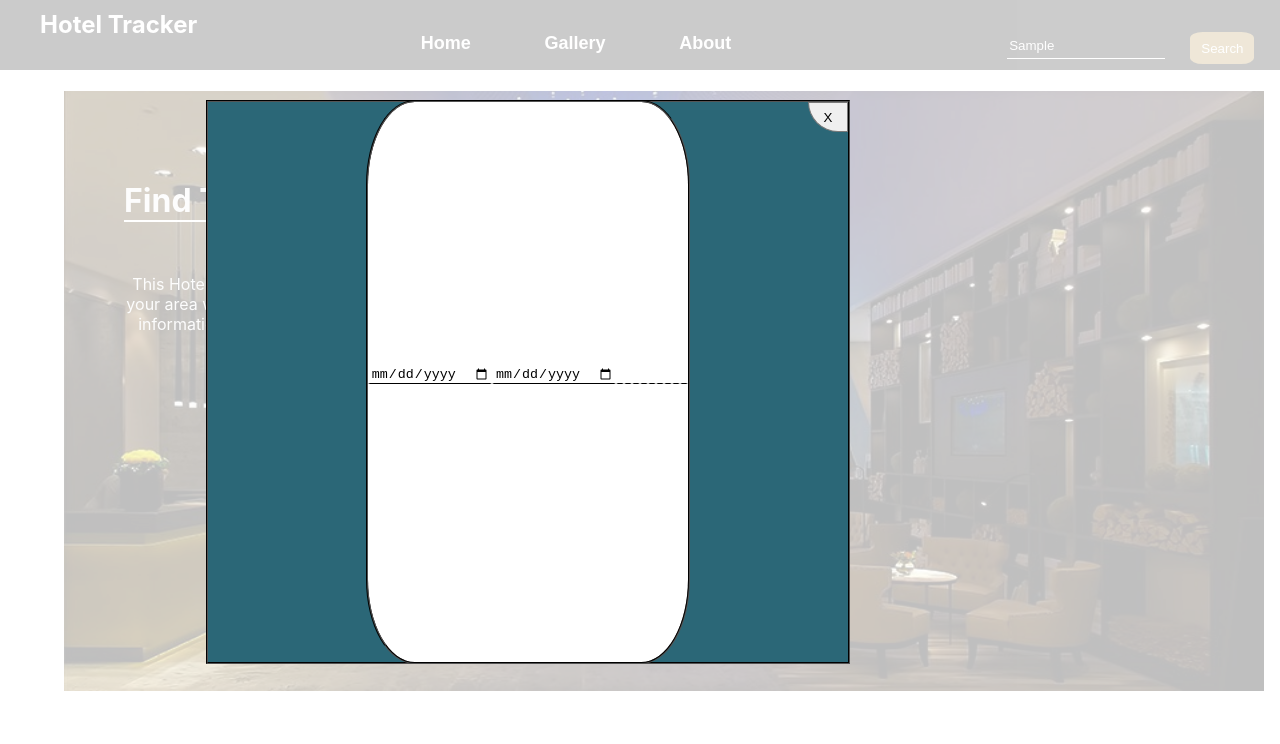
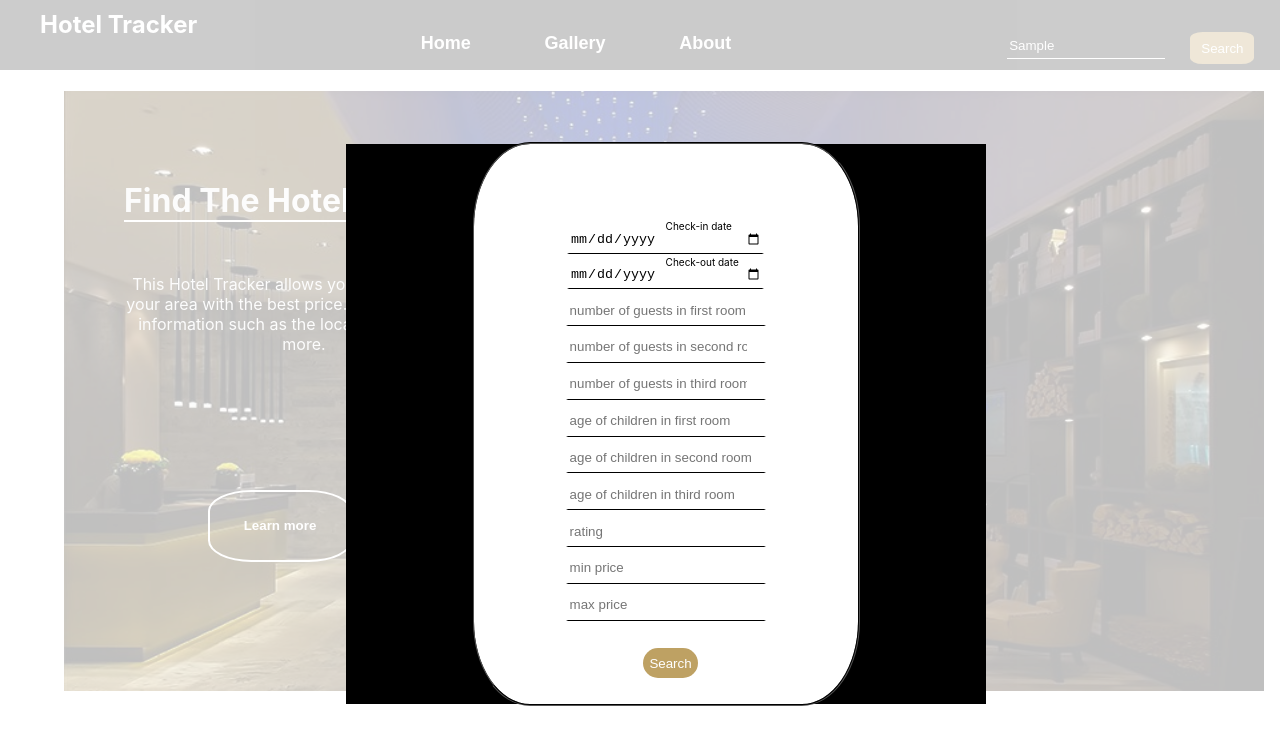
Before and after one commit to JustBecerra/HotelApp, a React (Create React App) app in the folder client/: page / in a window 1280 px wide. Both pictures are taken after typing "Sample" into the empty fields and a click on the button "Search". Shown: the top 744 px of the page. Built offline with nearby package versions, Linux system fonts and the light colour scheme; no server answers.

Commit message:
reestructuracion modal

```diff
--- /dev/null
+++ b/client/src/components/NavBar/SearchBar/Modal/ModalComp.css
@@ -0,0 +1,60 @@
+.inputModal{
+    margin-bottom: 1%;
+    width:50%;
+    height:5%;
+    border-color: transparent;
+    background-color: transparent;
+    border-bottom: 1px solid rgb(0, 0, 0);
+  }
+
+  .closeButton{
+    cursor:pointer;
+    width:fit-content;
+    height:30px;
+    position:absolute;
+    right:45%;
+    top:90%;
+    border: none;
+    color: white;
+    background-color: #bea163;
+    border-radius: 40px 40px 40px 40px;
+  }
+
+  .ModalBG{
+    position: absolute;
+    top: 18vh;
+    right: 23vw;
+    width: 50%;
+    height: 70%;
+    display: flex;
+    justify-content:center;
+    align-items:center;
+    background-color: black;
+  }
+
+  .OverlayModal{
+    border: 2px groove black;
+    border-radius: 15%;
+    width:100%;
+    height:100%;
+    display:flex;
+    flex-direction:column;
+    justify-content:center;
+    align-items: center;
+    background-color: rgb(255, 255, 255);
+    flex-basis: 60%;
+  }
+
+  .checkin{
+    font-size:x-small;
+    position:absolute;
+    top:13.5%;
+    left:50%;
+  }
+
+  .checkout{
+    font-size: x-small;
+    position:absolute;
+    top:20%;
+    left:50%;
+  }
--- /dev/null
+++ b/client/src/components/NavBar/SearchBar/Modal/ModalComp.tsx
@@ -0,0 +1,51 @@
+import './ModalComp.css'
+import React from 'react';
+import Modal from 'react-modal';
+import { getProperties } from '../../../redux/Actions/getProperties';
+import { useDispatch } from 'react-redux';
+
+export default function ModalComp(props:{searchV: string, modalIsOpen: boolean, closeModal: () => void, setSearch: (value: string) => void}) {
+    const dispatch = useDispatch();
+
+    async function handleSubmit(e: React.FormEvent<HTMLFormElement>){
+        e.preventDefault();
+        try{
+          if(props.searchV){
+            dispatch(await getProperties(props.searchV));
+            props.setSearch('')
+          }
+        }catch(err){
+          console.log(err)
+        }
+      }
+
+    return(
+        <>
+          <Modal
+              isOpen={props.modalIsOpen}
+              onRequestClose={props.closeModal}
+              ariaHideApp={false}
+              className='ModalBG'
+
+            >
+                <form onSubmit={(e) => handleSubmit(e)} className='OverlayModal'>
+                  <label className='checkin'>Check-in date</label>
+                  <input type='date' className='inputModal' placeholder='check-in date DD-MM-YY'/>
+                  <label className='checkout'>Check-out date</label>
+                  <input type='date' className='inputModal' placeholder='check-out date DD-MM-YY'/>
+                  <input type='number' className='inputModal' placeholder='number of guests in first room'/>
+                  <input type='number' className='inputModal' placeholder='number of guests in second room'/>
+                  <input type='number' className='inputModal' placeholder='number of guests in third room'/>
+                  <input type='text' className='inputModal' placeholder='age of children in first room'/>
+                  <input type='text' className='inputModal' placeholder='age of children in second room'/>
+                  <input type='text' className='inputModal' placeholder='age of children in third room'/>
+                  <input type='text' className='inputModal' placeholder='rating'/>
+                  <input type='number' className='inputModal' placeholder='min price'/>
+                  <input type='number' className='inputModal' placeholder='max price'/>
+                  <button type='submit' className='closeButton'>Search</button>
+                </form>
+
+            </Modal>
+        </>
+    )
+}
--- a/client/src/components/NavBar/SearchBar/SearchBar.css
+++ b/client/src/components/NavBar/SearchBar/SearchBar.css
@@ -45,50 +45,3 @@
 .FindSearchBar::placeholder{
   color:whitesmoke;
 }
-
-.inputModal{
-  margin-bottom: 5%;
-  width:50%;
-  border-color: transparent;
-  background-color: transparent;
-  border-bottom: 1px solid rgb(0, 0, 0);
-}
-
-.closeButton{
-  cursor:pointer;
-  width:40px;
-  height:30px;
-  position:absolute;
-  right:0%;
-  top:0%;
-  border: 1px solid #797979;
-  border-radius: 0px 0px 0px 40px;
-}
-
-.ModalBG{
-  position: absolute;
-  top: 100px;
-  /* left: 40px; */
-  right: 430px;
-  /* bottom: 20px; */
-  width: 50%;
-  height: 70%;
-  display: flex;
-  justify-content:center;
-  align-items:center;
-  border: 2px groove black;
-  background-color: #2b6777;
-}
-
-.OverlayModal{
-  border: 2px groove black;
-  border-radius: 15%;
-  width:100%;
-  height:100%;
-  display:flex;
-  flex-direction:row;
-  justify-content:center;
-  align-items: center;
-  background-color: rgb(255, 255, 255);
-  flex-basis: 20%;
-}
--- a/client/src/components/NavBar/SearchBar/SearchBar.tsx
+++ b/client/src/components/NavBar/SearchBar/SearchBar.tsx
@@ -1,16 +1,17 @@
 import './SearchBar.css';
-import Modal from 'react-modal';
 import React from 'react';
-import { getProperties } from '../../redux/Actions/getProperties';
-import { info } from 'console';
-import { useDispatch, useSelector } from 'react-redux';
+import ModalComp from './Modal/ModalComp';
 import { typeState } from '../../redux/reducer';
 
 export default function SearchButton(){
+    const [search, setSearch] = React.useState('');
     const [modalIsOpen, setIsOpen] = React.useState(false);
-    const [search, setSearch] = React.useState('');
-    const dispatch = useDispatch();
-    const locations = useSelector((state: typeState) => state.locations);
+
+    // const locations = useSelector((state: typeState) => state.locations);
+
+    function handleChange(e: React.ChangeEvent<HTMLInputElement>){
+      setSearch(e.target.value)
+    }
 
     function openModal() {
       setIsOpen(true);
@@ -20,23 +21,12 @@ export default function SearchButton(){
       setIsOpen(false);
     }
 
-    function handleChange(e: React.ChangeEvent<HTMLInputElement>){
-      setSearch(e.target.value)
+    const allowValue = () => {
+      if(search.length > 0){
+        return true
+      }else{
+        return false
       }
-
-    async function handleSubmit(e: React.FormEvent<HTMLFormElement>){
-      e.preventDefault();
-      try{
-        if(search){
-          openModal();
-          dispatch(await getProperties(search));
-
-          setSearch('')
-        }
-      }catch(err){
-        console.log(err)
-      }
-
     }
 
     return(
@@ -44,7 +34,6 @@ export default function SearchButton(){
             {/* <button onClick={openModal} className='NearButton'>
                 Find hotels near me
             </button> */}
-            <form onSubmit={handleSubmit}>
             <input
               type='text'
               placeholder='Search hotels in...'
@@ -52,30 +41,9 @@ export default function SearchButton(){
               value={search}
               onChange={handleChange}
             />
-                <button type='submit' className='submitButton'>Search</button>
-            </form>
+            <button type='button' className='submitButton' onClick={openModal}>Search</button>
 
-            <Modal
-                isOpen={modalIsOpen}
-                onRequestClose={closeModal}
-                ariaHideApp={false}
-                className='ModalBG'
-            >
-                <button onClick={closeModal} className='closeButton' >X</button>
-                <form className='OverlayModal'>
-                  <input type='date' className='inputModal' placeholder='check-in date'/>
-                  <input type='date' className='inputModal' placeholder='check-out date'/>
-                  <input type='number' className='inputModal' placeholder='number of guests in first room'/>
-                  <input type='number' className='inputModal' placeholder='number of guests in second room'/>
-                  <input type='number' className='inputModal' placeholder='number of guests in third room'/>
-                  <input type='text' className='inputModal' placeholder='age of children in first room'/>
-                  <input type='text' className='inputModal' placeholder='age of children in second room'/>
-                  <input type='text' className='inputModal' placeholder='age of children in third room'/>
-                  <input type='text' className='inputModal' placeholder='rating'/>
-                  <input type='number' className='inputModal' placeholder='min price'/>
-                  <input type='number' className='inputModal' placeholder='max price'/>
-                </form>
-            </Modal>
+           <ModalComp searchV={allowValue() === true ? search : ''} modalIsOpen={modalIsOpen} closeModal={closeModal} setSearch={setSearch}/>
         </>
 
     )
```
Lines whose indentation alone changed are shown as unchanged.
